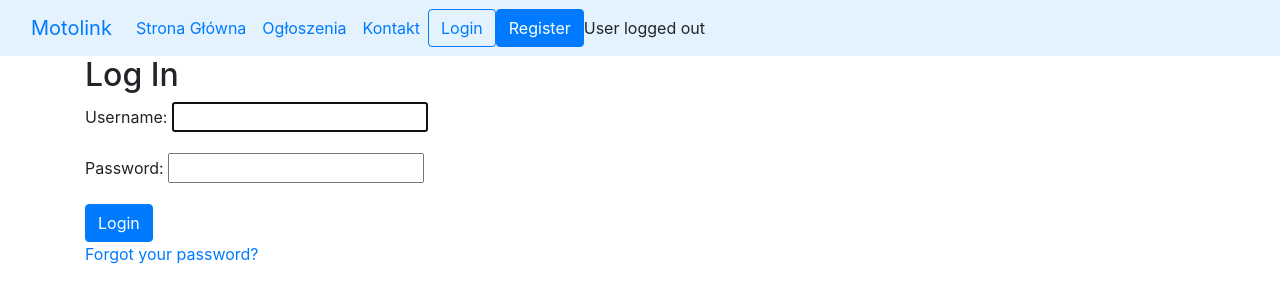
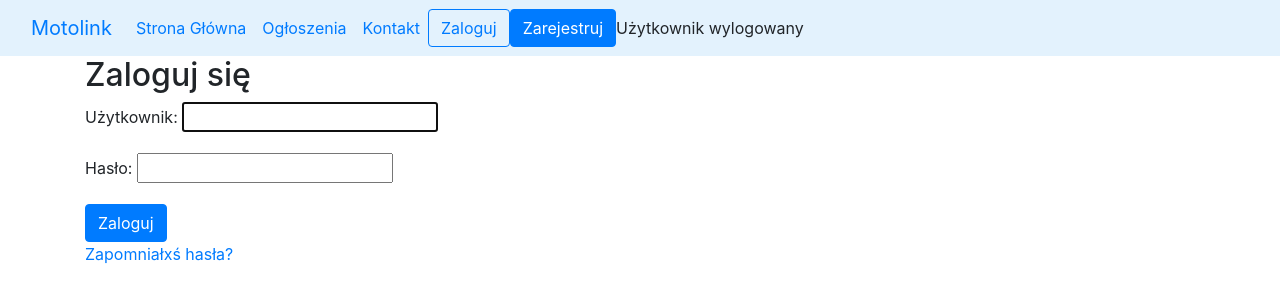
Before and after one commit to DBor91/Motolink, a Django app: page /accounts/login/ in a window 1280 px wide. Shown: the top 303 px of the page. Run offline with Django 5.2, Linux system fonts and the light colour scheme; some libraries are stand-ins or nearby versions.

Commit message:
tłumaczenie login

```diff
--- a/accounts/templates/registration/login.html
+++ b/accounts/templates/registration/login.html
@@ -1,24 +1,24 @@
 {% extends "base.html" %}
 
 {% block content %}
-  <h2>Log In</h2>
+  <h2>Zaloguj się</h2>
   {% if form.errors %}
-    <p class="text-danger">Your username and password didn't match. Please try again.</p>
+    <p class="text-danger">Nazwa użytkownika lub hasło są błędne. Spróbuj ponownie</p>
   {% endif %}
   <form method="post" action="{% url 'login' %}">
     {% csrf_token %}
     <div class="form-group">
-      <label for="{{ form.username.id_for_label }}">Username:</label>
+      <label for="{{ form.username.id_for_label }}">Użytkownik:</label>
       {{ form.username }}
     </div>
     <div class="form-group">
-      <label for="{{ form.password.id_for_label }}">Password:</label>
+      <label for="{{ form.password.id_for_label }}">Hasło:</label>
       {{ form.password }}
     </div>
-    <button type="submit" class="btn btn-primary">Login</button>
+    <button type="submit" class="btn btn-primary">Zaloguj</button>
     <input type="hidden" name="next" value="{{ next }}">
   </form>
   <p>
-    <a href="{% url 'password_reset' %}">Forgot your password?</a>
+    <a href="{% url 'password_reset' %}">Zapomniałxś hasła?</a>
   </p>
 {% endblock %}
--- a/myapp/templates/base.html
+++ b/myapp/templates/base.html
@@ -38,17 +38,17 @@
             </form>
           </li>
           <li class="nav-item">
-            <span class="navbar-text ms-2"> Welcome {{ user.username }}</span>
+            <span class="navbar-text ms-2"> Dzień dobry, {{ user.username }}</span>
           </li>
         {% else %}
           <li class="nav-item me-2">
-            <a class="btn btn-outline-primary" href="{% url 'login' %}">Login</a>
+            <a class="btn btn-outline-primary" href="{% url 'login' %}">Zaloguj</a>
           </li>
           <li class="nav-item me-2">
-            <a class="btn btn-primary" href="{% url 'register' %}">Register</a>
+            <a class="btn btn-primary" href="{% url 'register' %}">Zarejestruj</a>
           </li>
           <li class="nav-item">
-            <span class="navbar-text ms-2">User logged out</span>
+            <span class="navbar-text ms-2">Użytkownik wylogowany</span>
           </li>
         {% endif %}
       </ul>
```
